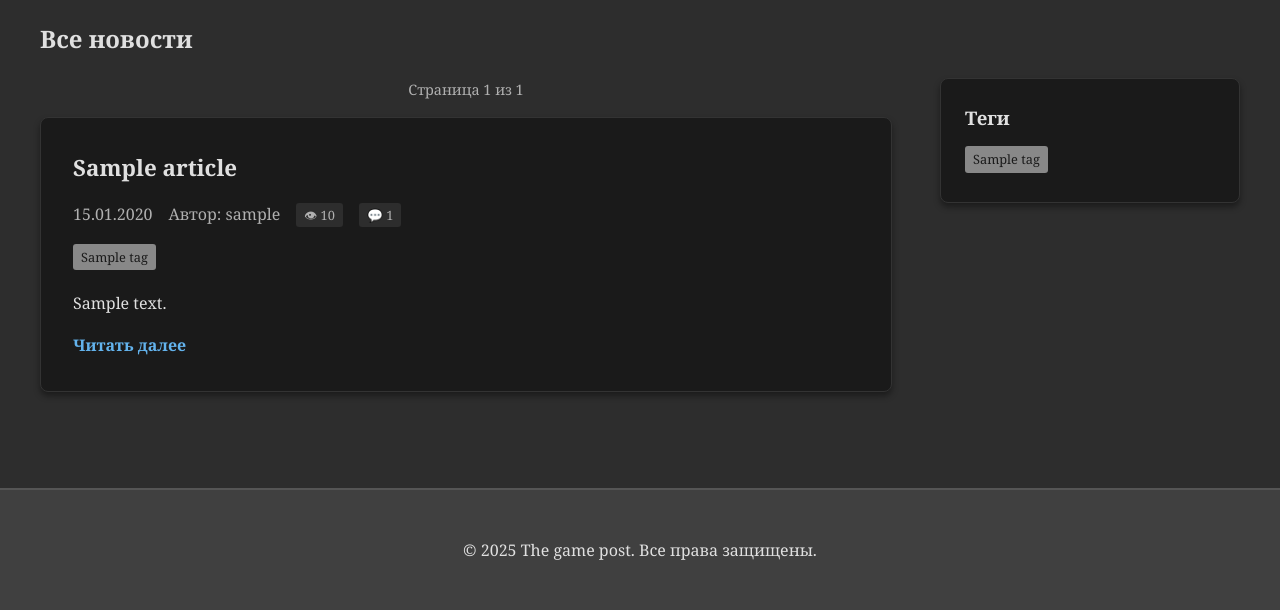
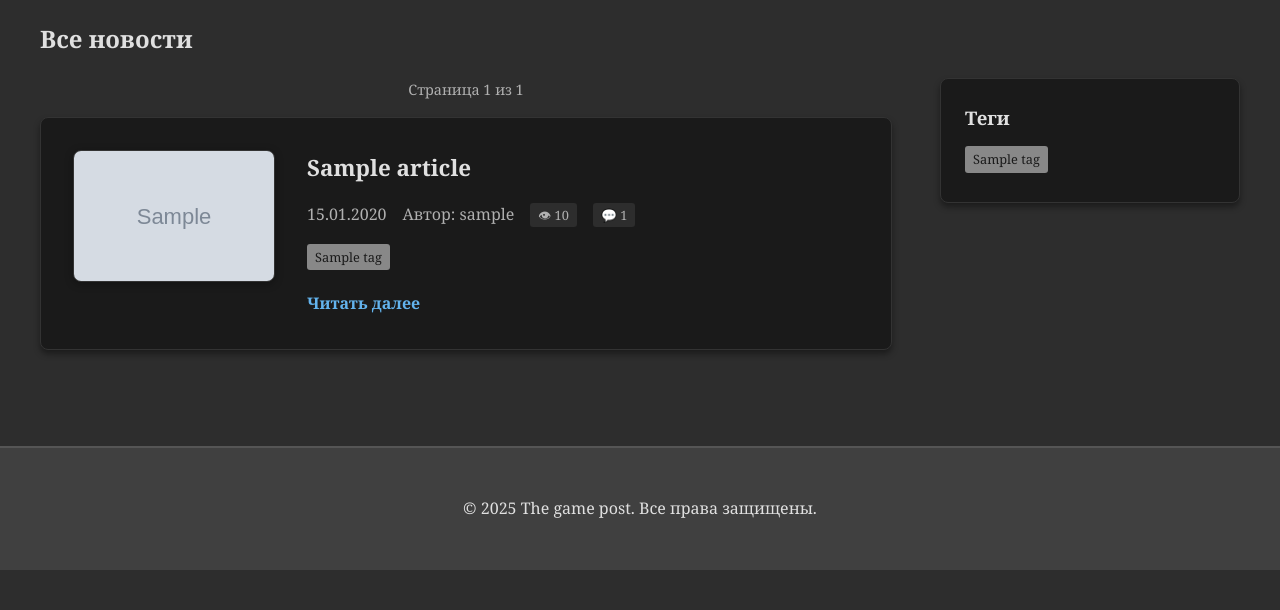
Before and after one commit to Xaltharis/the-game-site-news-repository, a Django app: page / in a window 1280 px wide. Shown: the part 144-754 px from the top of the page. Run offline with Django 5.2, Linux system fonts and the light colour scheme; tables that the repository leaves empty hold one stand-in row (values such as "Sample post"); grey boxes marked "Sample" are stand-in pictures.

Commit message:
feat: Добавил миниатюру к карточкам

```diff
--- a/the_game_post/news/admin.py
+++ b/the_game_post/news/admin.py
@@ -47,7 +47,7 @@ class ArticleAdmin(admin.ModelAdmin):
 
     fieldsets = (
         ('Основная информация', {
-            'fields': ('title', 'slug', 'category', 'author', 'is_published')
+            'fields': ('title', 'slug', 'category', 'thumbnail', 'author', 'is_published')
         }),
         ('Комментарии', {
             'fields': ('comments_enabled',)
--- a/the_game_post/news/models.py
+++ b/the_game_post/news/models.py
@@ -32,6 +32,12 @@ class Article(models.Model):
     title = models.CharField(max_length=200, verbose_name="Заголовок")
     slug = models.SlugField(unique=True, verbose_name="URL")
     category = models.ForeignKey(Category, on_delete=models.CASCADE, verbose_name="Категория")
+    thumbnail = models.ImageField(
+        upload_to='articles/thumbnails/%Y/%m/%d/',
+        blank=True,
+        null=True,
+        verbose_name="Миниатюра статьи"
+    )
     created_at = models.DateTimeField(auto_now_add=True, verbose_name="Дата создания")
     updated_at = models.DateTimeField(auto_now=True, verbose_name="Дата обновления")
     author = models.ForeignKey(User, on_delete=models.CASCADE, verbose_name="Автор")
--- a/the_game_post/news/static/news/css/styles.css
+++ b/the_game_post/news/static/news/css/styles.css
@@ -777,3 +777,48 @@ body {
         max-width: 1300px;
     }
 }
+
+/* Старый дизайн карточек с увеличенной миниатюрой */
+.article-preview-header {
+    display: flex;
+    gap: 2rem;
+    align-items: flex-start;
+}
+
+.article-thumbnail {
+    flex-shrink: 0;
+    width: 200px;
+    height: 130px;
+    border-radius: 8px;
+    overflow: hidden;
+    border: 1px solid #333;
+    box-shadow: 0 2px 8px rgba(0, 0, 0, 0.3);
+}
+
+.thumbnail-image {
+    width: 100%;
+    height: 100%;
+    object-fit: cover;
+    transition: transform 0.3s ease;
+}
+
+.article-preview:hover .thumbnail-image {
+    transform: scale(1.05);
+}
+
+.article-preview-content {
+    flex-grow: 1;
+}
+
+/* Адаптивность для миниатюр */
+@media (max-width: 768px) {
+    .article-preview-header {
+        flex-direction: column;
+        gap: 1rem;
+    }
+
+    .article-thumbnail {
+        width: 100%;
+        height: 180px;
+    }
+}
--- a/the_game_post/news/templates/news/article_list.html
+++ b/the_game_post/news/templates/news/article_list.html
@@ -1,4 +1,16 @@
 {% extends 'news/base.html' %}
+
+{% block title %}
+    {% if current_category %}
+        {% if current_category.slug == 'novosti' %}Новости
+        {% elif current_category.slug == 'igry' %}Игры
+        {% elif current_category.slug == 'stati' %}Статьи
+        {% else %}{{ current_category.name }}
+        {% endif %}
+    {% else %}
+        Все новости
+    {% endif %}
+{% endblock %}
 
 {% block content %}
 <div class="articles-header">
@@ -34,7 +46,16 @@
 
         {% for article in articles %}
         <article class="article-preview">
+            <div class="article-preview-header">
+                {% if article.thumbnail %}
+                <div class="article-thumbnail">
+                    <img src="{{ article.thumbnail.url }}" alt="{{ article.title }}" class="thumbnail-image">
+                </div>
+                {% endif %}
+
+                <div class="article-preview-content">
                     <h3><a href="{% url 'news:article_detail' article.slug %}">{{ article.title }}</a></h3>
+
                     <div class="article-meta">
                         <span class="date">{{ article.created_at|date:"d.m.Y" }}</span>
                         <span class="author">Автор: {{ article.author.username }}</span>
@@ -50,15 +71,9 @@
                         {% endfor %}
                     </div>
 
-            {% with first_block=article.blocks.first %}
-                {% if first_block.block_type == 'text' %}
-                    <p>{{ first_block.content|truncatewords:30 }}</p>
-                {% elif first_block.block_type == 'image' and first_block.image %}
-                    <img src="{{ first_block.image.url }}" alt="{{ first_block.image_caption }}" class="preview-image">
-                {% endif %}
-            {% endwith %}
-
                     <a href="{% url 'news:article_detail' article.slug %}" class="read-more">Читать далее</a>
+                </div>
+            </div>
         </article>
         {% empty %}
         <p>Пока нет статей в этой категории.</p>
```
Also changed, not shown: the_game_post/news/migrations/0002_article_thumbnail.py (added). Lines whose indentation alone changed are shown as unchanged.
